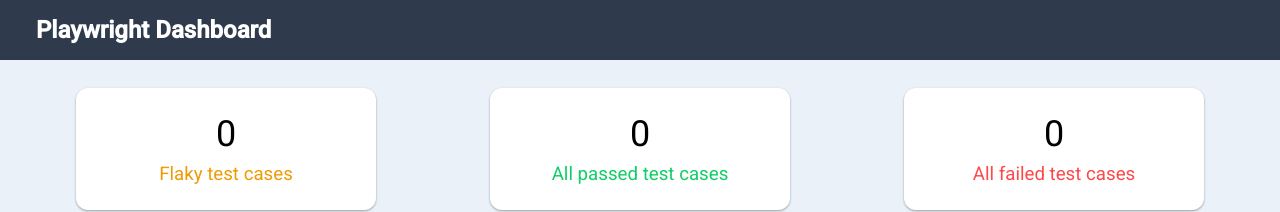
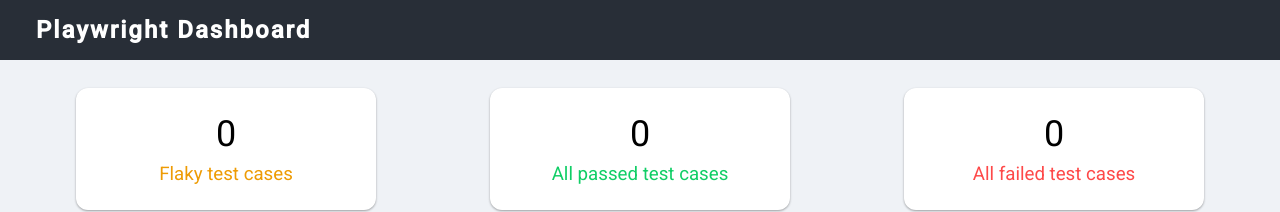
Before and after one commit to dil-bvarga/playwright-dashboard, an Angular app in the folder playwright-dashboard-client/: page / in a window 1280 px wide. Shown: the top 212 px of the page. Built offline with nearby package versions, Linux system fonts and the light colour scheme; no server answers.

Commit message:
style: change colors

```diff
--- a/playwright-dashboard-client/src/app/components/header/header.component.scss
+++ b/playwright-dashboard-client/src/app/components/header/header.component.scss
@@ -1,6 +1,6 @@
 :host {
   .header {
-    background: #2f3b4d;
+    background: #282e37;
     height: 60px;
     width: 100%;
     position: fixed;
@@ -13,6 +13,7 @@
       align-items: center;
       margin: 0px 36px;
       color: #ffffff;
+      letter-spacing: 2px;
     }
   }
 }
--- a/playwright-dashboard-client/src/styles.scss
+++ b/playwright-dashboard-client/src/styles.scss
@@ -11,5 +11,5 @@
 body {
   margin: 0;
   font-family: Roboto, "Helvetica Neue", sans-serif;
-  background-color: #eaf1f9;
+  background-color: #cfd9e554;
 }
```
